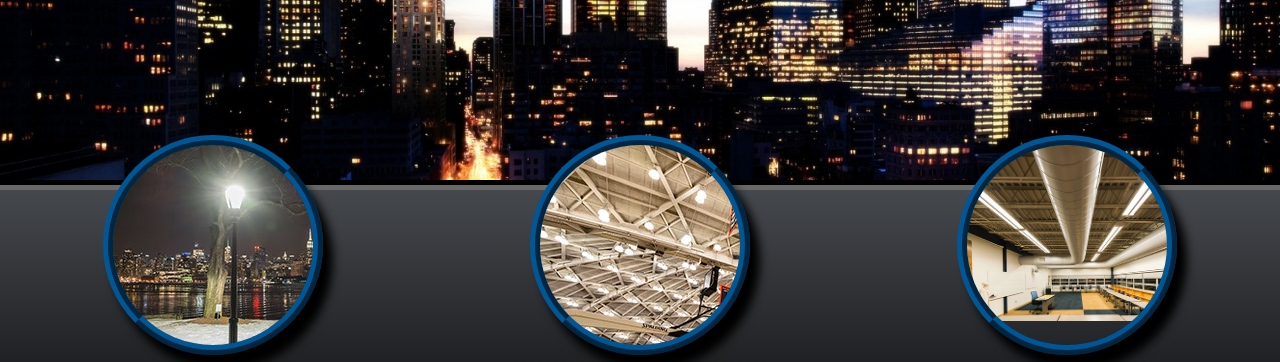
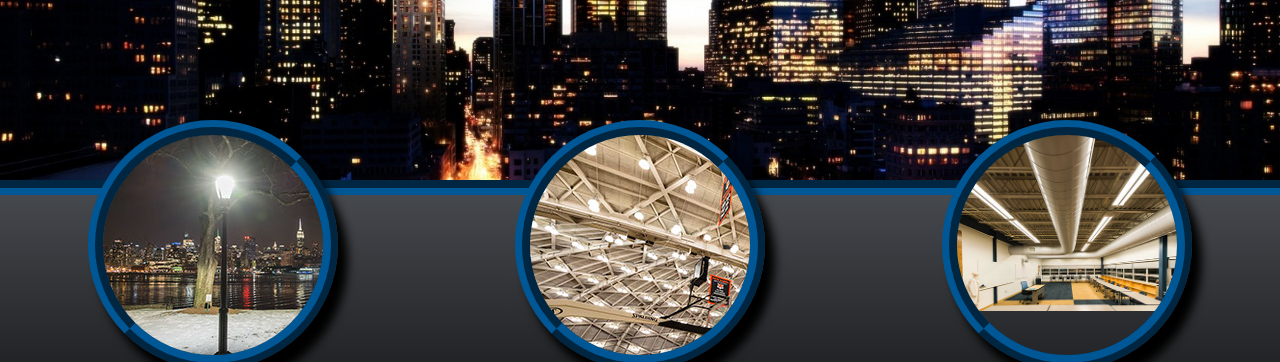
Before and after one commit to Rbla3066/pearl-street, a website: page public/index.html in a window 1280 px wide. Shown: the part 370-732 px from the top of the page. Drawn offline with nearby package versions, Linux system fonts and the light colour scheme.

Commit message:
border change

```diff
--- a/public/assets/css/main.css
+++ b/public/assets/css/main.css
@@ -139,14 +139,14 @@ filter: progid:DXImageTransform.Microsoft.gradient( startColorstr='#035fab', end
 }
 .roundImageContainer {
   margin: auto;
-  width: 220px;
-  height: 220px;
-  border-radius: 110px;
-  margin-top: -55px;
+  width: 250px;
+  height: 250px;
+  border-radius: 125px;
+  margin-top: -75px;
   overflow: hidden;
   border-style: ridge;
   border-color: #005795;
-  border-width: 10px;
+  border-width: 15px;
   -webkit-box-shadow: 10px 15px 10px black;
   -moz-box-shadow: 10px 15px 10px black;
   box-shadow: 10px 15px 10px black;
@@ -173,8 +173,8 @@ filter: progid:DXImageTransform.Microsoft.gradient( startColorstr='#035fab', end
 }
 .topBlackBorder {
   border-style: groove;
-  border-width: 10px 0px 0px 0px;
-  border-color: rgb(20, 20, 20);
+  border-width: 15px 0px 0px 0px;
+  border-color: #005795;
 }
 .serviceSubtext {
 	font-size: 16px;
@@ -530,7 +530,7 @@ h4 {
     		display: initial;
     	}
     }
-    @media screen and (max-width: 495px) {
+    @media screen and (max-width: 555px) {
       .roundImageText {
         float: none;
         width: 100%;
```
Also changed, not shown: public/projects-jets.html (+1 -2 lines), public/projects-princeton.html (+1 -2 lines).
